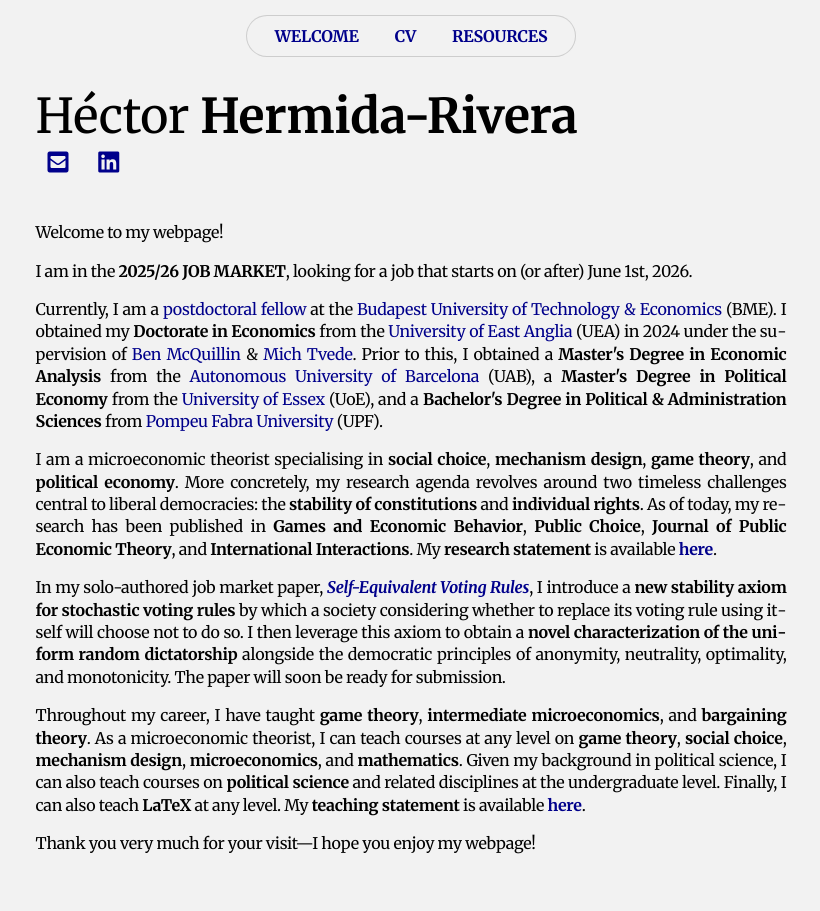
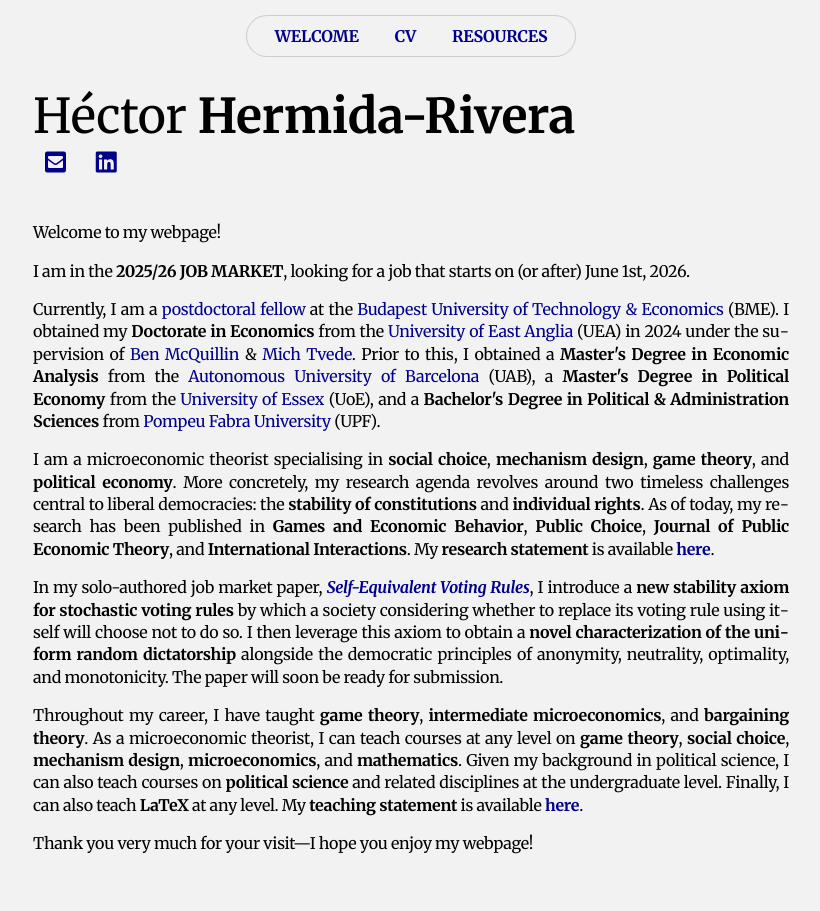
Before and after one commit to HectorHermidaRivera/hectorhermidarivera.github.io, a Jekyll site: the page built from index.md, in a window 1280 px wide. Shown: the whole page, without its empty margins (229-1049 px from the left). Built offline with Jekyll 4.4.1, drawn with Linux system fonts in a browser that asks for light colours; a style sheet for code colours, icons or effects is not loaded.

Commit message:
Update style.css

```diff
--- a/assets/css/style.css
+++ b/assets/css/style.css
@@ -88,7 +88,7 @@ p {
 /* CONTENT */
 
 .content {
-  max-width: 1000px;
+  max-width: 1005px;
   width: 100%;
   margin-left: auto;
   margin-right: auto;
```
